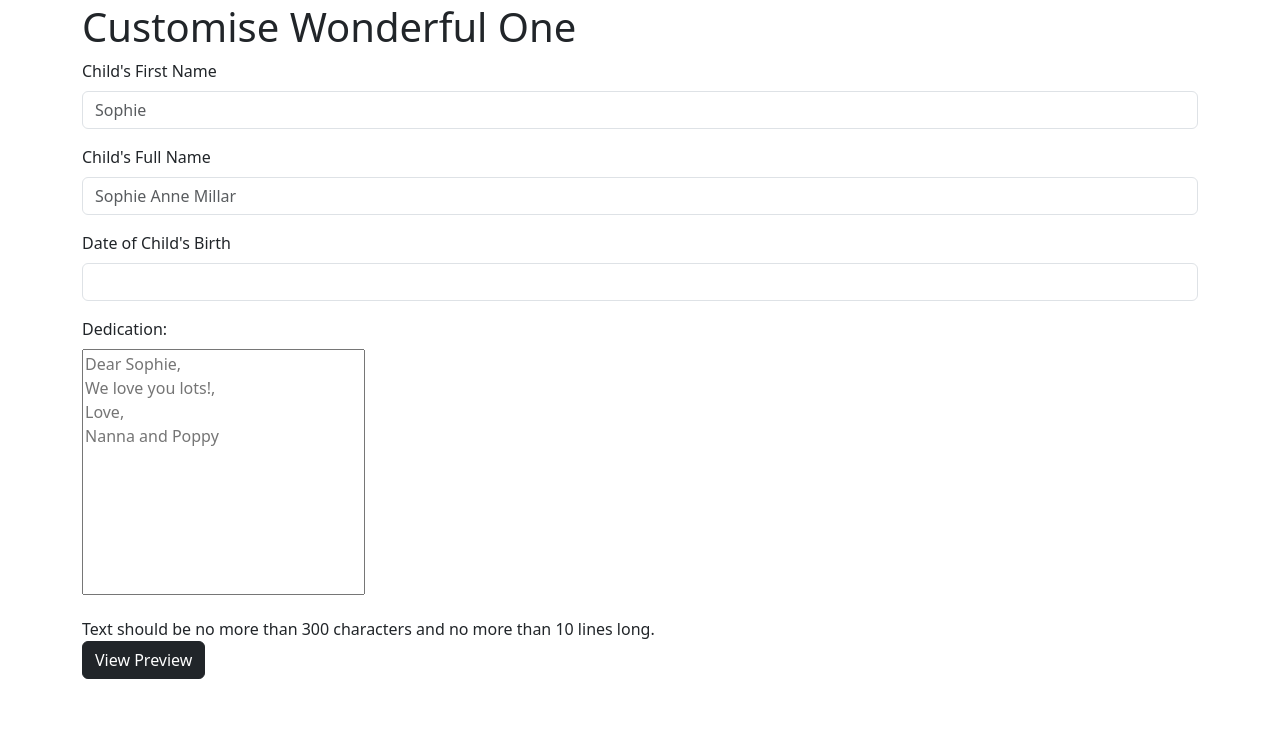
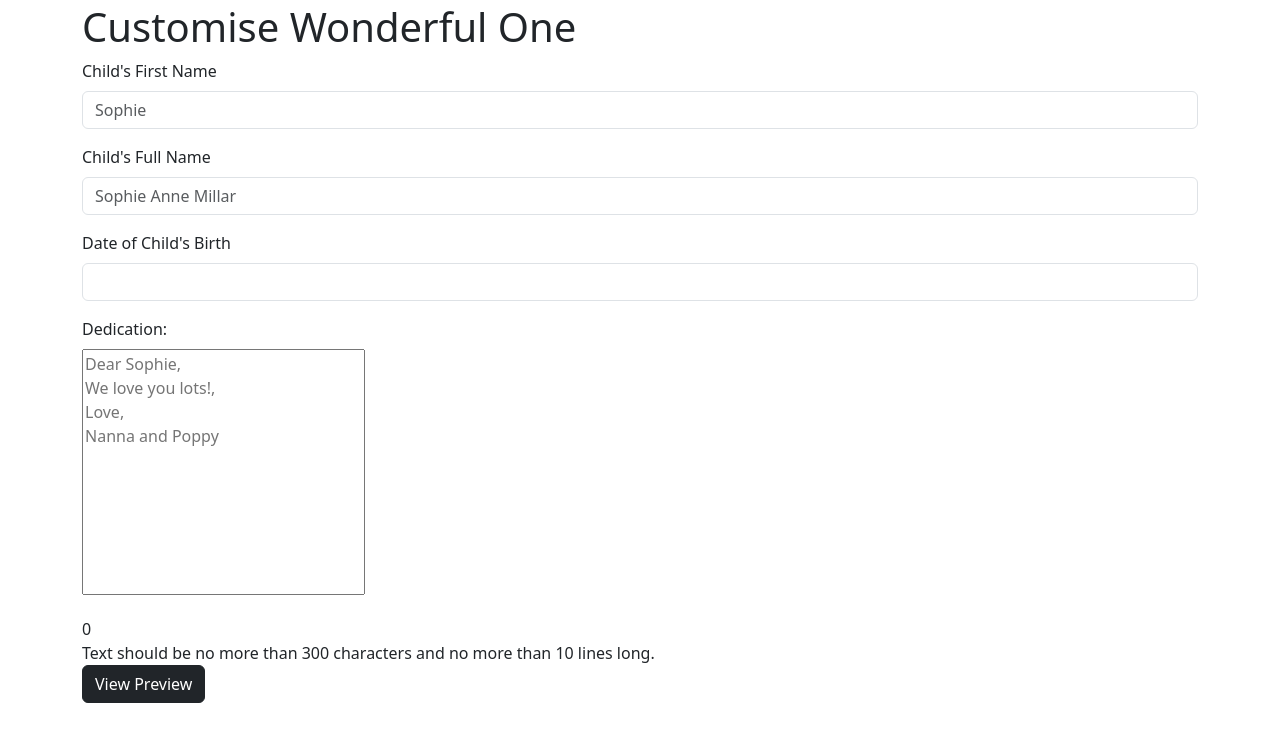
Before and after one commit to Niels-Bored/Book-Maker, a Flask app: page /form/ in a window 1280 px wide. Shown: the part 45-787 px from the top of the page. Run offline with Flask 2, Linux system fonts and the light colour scheme.

Commit message:
Update form.html

```diff
--- a/templates/form.html
+++ b/templates/form.html
@@ -41,9 +41,9 @@ We love you lots!,
 Love,
 Nanna and Poppy'></textarea>
         </div>
-       <div id="charNum"></div>
+       <div id="charNum">0</div>
 Text should be no more than 300 characters and no more than 10 lines long.
-        <div class="mb-3">
+       <div class="mb-3">
             <button type="submit" class="btn btn-dark">View Preview</button>
         </div>
     </form>
```
